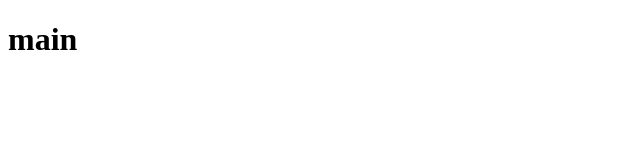
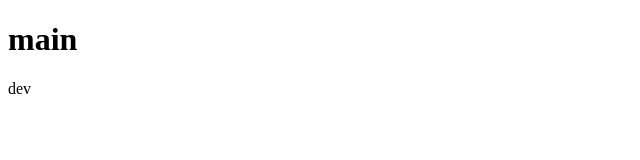
Before and after one commit to LarissaFelixUnifor/23.04, a plain HTML site: page index.html in a window 1280 px wide. Shown: the full height of the page, 0-640 px from the left. Drawn offline with Linux system fonts and the light colour scheme.

Commit message:
adicionando dev

```diff
--- a/index.html
+++ b/index.html
@@ -9,6 +9,7 @@
 
 <body>
   <h1>main</h1>
+  dev
 </body>
 
 </html>
```
